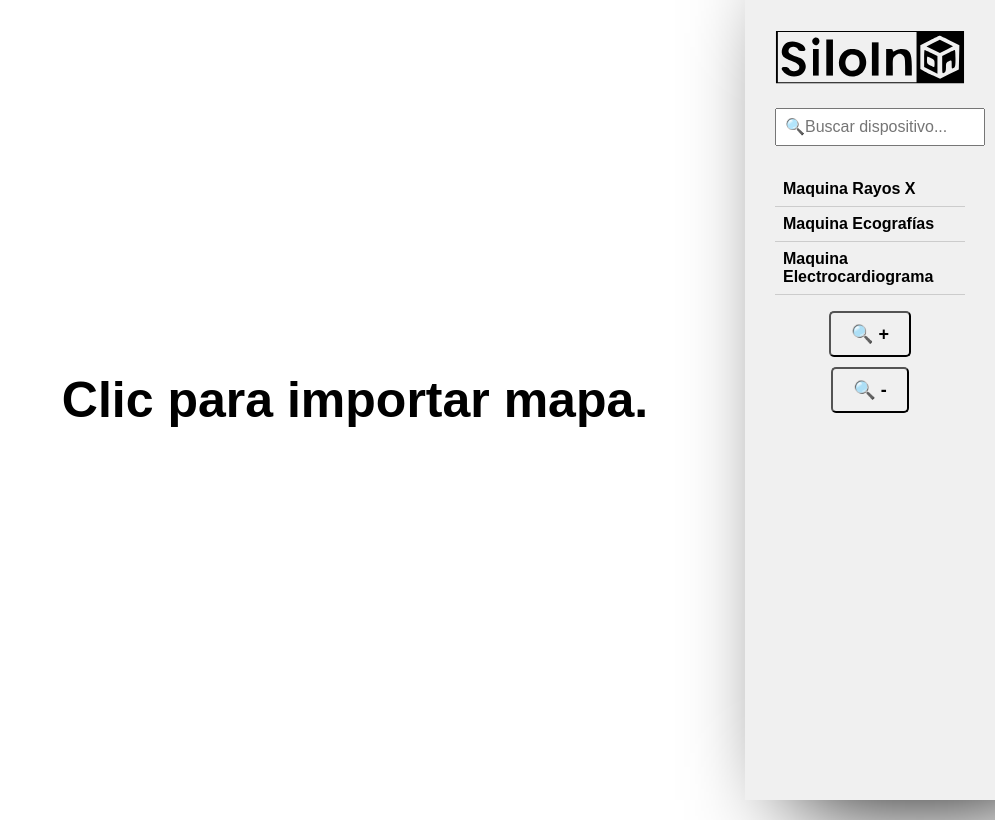
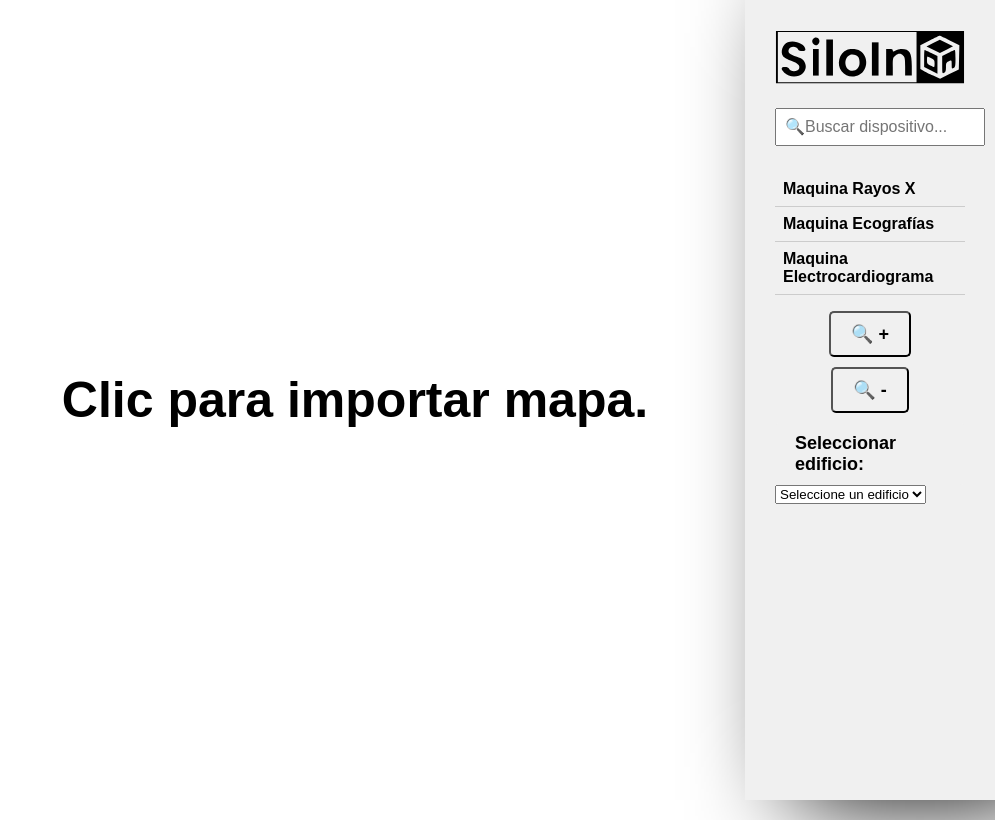
Before and after one commit to ginesmatasanchez/device_triangulation_app, a Flask app: page /admin/home in a window 1280 px wide. Shown: the whole page, without its empty margins (285-1280 px from the left). Run offline with Flask 3, Linux system fonts and the light colour scheme.

Commit message:
Add "Seleccionar edificio" functionality to home.html (only the visual option, not the code)

```diff
--- a/Python/templates/home.html
+++ b/Python/templates/home.html
@@ -202,6 +202,17 @@
     <button id="zoomInButton">&#128269; +</button>
     <button id="zoomOutButton">&#128269; -</button>
 
+    <div class="building-selection">
+      <label for="building-select">Seleccionar edificio:</label>
+      <select id="building-select">
+        <option value="">Seleccione un edificio</option>
+        <option value="building1">Edificio 1</option>
+        <option value="building2">Edificio 2</option>
+        <option value="building3">Edificio 3</option>
+      </select>
+    </div>
+
+
   </div>
 
   <script>
@@ -321,6 +332,55 @@
       mapContainer.style.transformOrigin = `${x}px ${y}px`;
       mapContainer.style.transform = `scale(${zoomLevel})`;
     }
+
+    const buildingSelect = document.getElementById('building-select');
+    buildingSelect.addEventListener('change', (event) => {
+      const selectedBuilding = event.target.value;
+      if (selectedBuilding) {
+        // Aquí puedes abrir una ventana o realizar la acción que desees al seleccionar un edificio.
+        // Puedes usar la variable "selectedBuilding" para realizar las operaciones necesarias según el edificio seleccionado.
+        // Por ejemplo, podrías mostrar un menú desplegable para seleccionar la planta del edificio seleccionado.
+
+        // Ejemplo de código:
+
+        function handleBuildingSelection(selectedBuilding) {
+          // Realizar acciones según el edificio seleccionado
+          switch (selectedBuilding) {
+            case 'Edificio A':
+              // Acciones específicas para el Edificio A
+              // Por ejemplo, mostrar un menú desplegable para seleccionar la planta
+              showFloorDropdown(selectedBuilding);
+              break;
+            case 'Edificio B':
+              // Acciones específicas para el Edificio B
+              // Por ejemplo, abrir una ventana con información del edificio
+              openBuildingWindow(selectedBuilding);
+              break;
+            case 'Edificio C':
+              // Acciones específicas para el Edificio C
+              // Por ejemplo, realizar una llamada a una API para obtener datos del edificio
+              fetchBuildingData(selectedBuilding);
+              break;
+            default:
+              // Acciones por defecto si no se reconoce el edificio seleccionado
+              break;
+          }
+        }
+
+        function showFloorDropdown(building) {
+          // Código para mostrar un menú desplegable con las plantas del edificio seleccionado
+        }
+
+        function openBuildingWindow(building) {
+          // Código para abrir una ventana con información del edificio seleccionado
+        }
+
+        function fetchBuildingData(building) {
+          // Código para realizar una llamada a una API y obtener datos del edificio seleccionado
+        }
+          }
+        });
+
   </script>
 </body>
 </html>
--- a/Python/templates/technology.html
+++ b/Python/templates/technology.html
@@ -1,7 +1,7 @@
 <!DOCTYPE html>
 <html>
 <head>
-  <title>Solutions Page</title>
+  <title>Technology Page</title>
   <style>
     body {
       display: flex;
```
